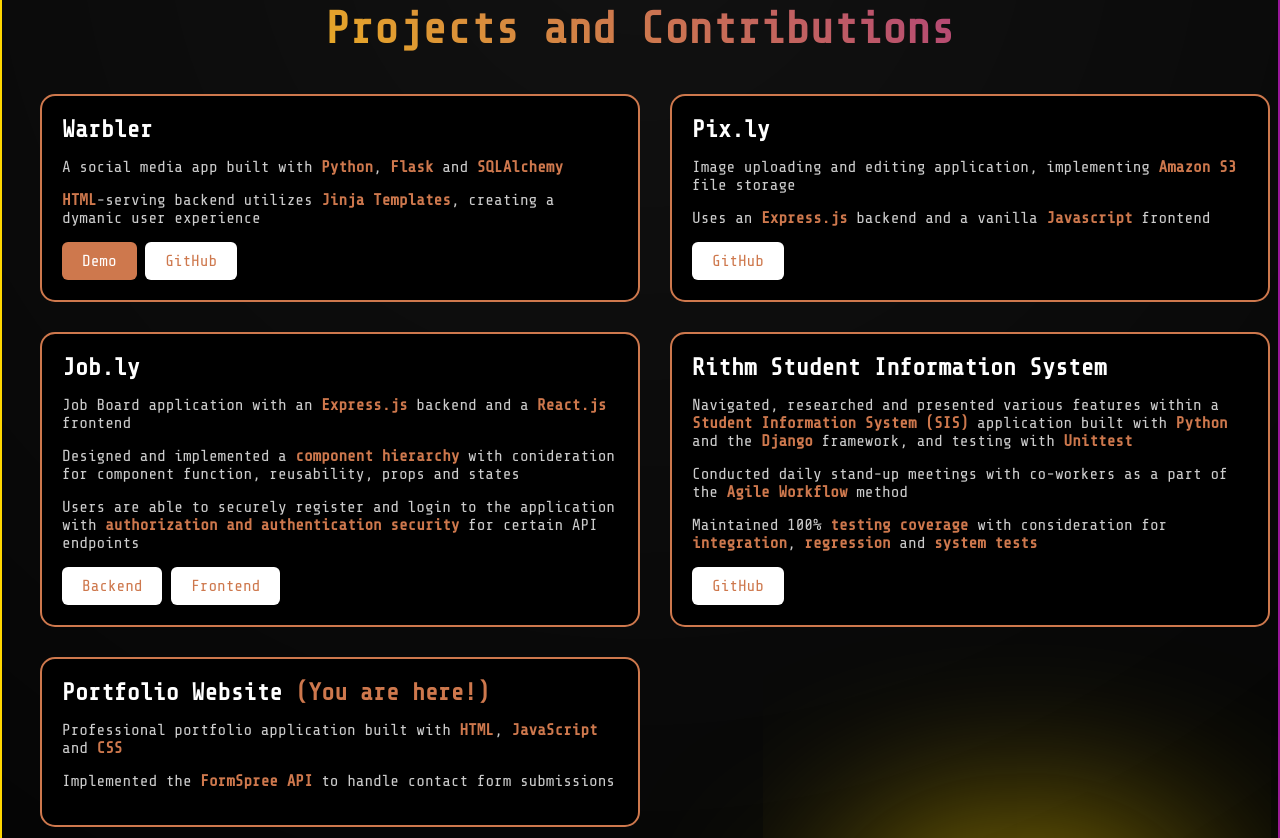
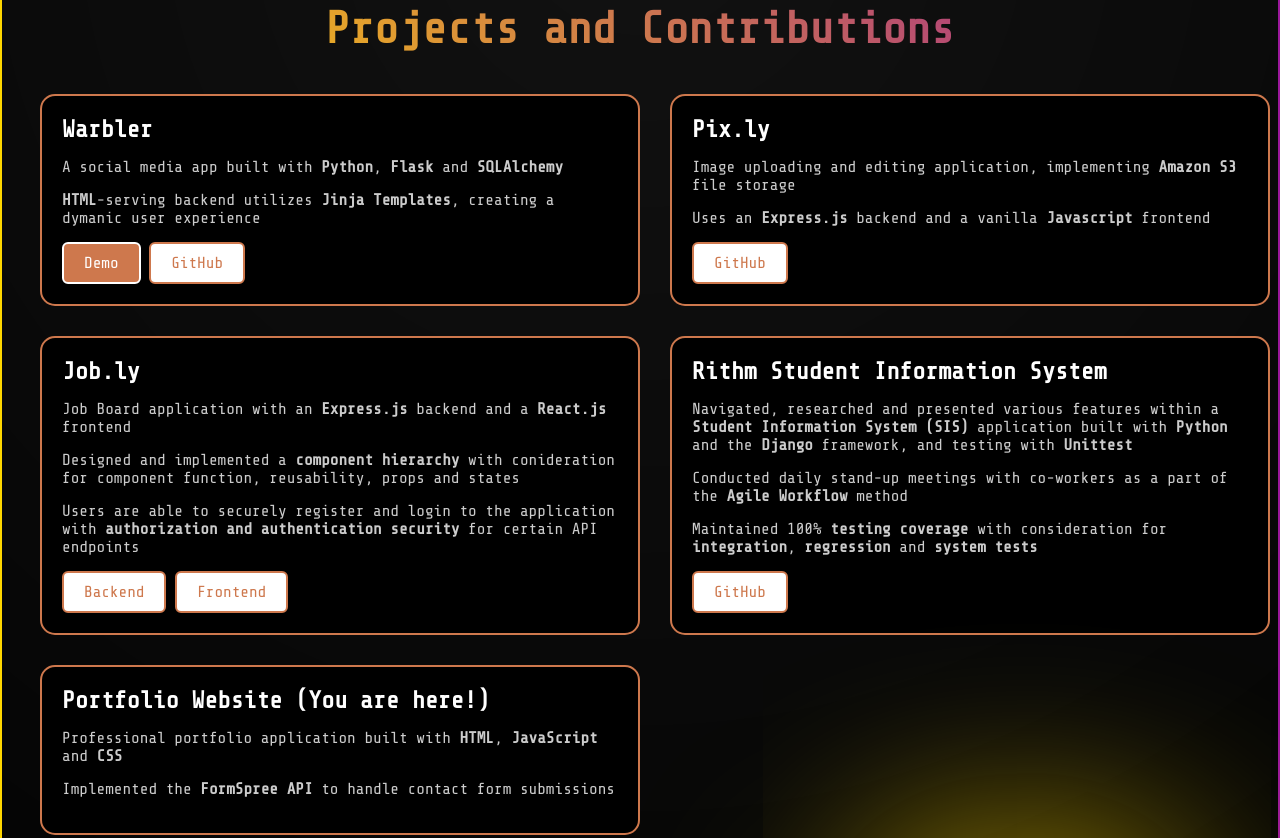
Before and after one commit to jacobrashid404/personal-website, a website: page index.html in a window 1280 px wide. Shown: the part 1697-2535 px from the top of the page. Drawn offline with nearby package versions, Linux system fonts and the light colour scheme.

Commit message:
project section styling

```diff
--- a/styles.css
+++ b/styles.css
@@ -449,9 +449,13 @@
   margin-bottom: 15px;
 }
 
-.project b {
-  transition: all 0.3s ease-in-out;
+.project a {
+  transition: all 0.5s ease-in-out;
   color: rgb(206, 120, 77);
+}
+
+.project a:hover {
+  border-radius: 10px;
 }
 
 .project .btn-demo {
@@ -459,9 +463,9 @@
   padding: 10px 20px;
   color: #fff;
   background: rgb(206, 120, 77);
+  border: 2px solid white;
   text-decoration: none;
   border-radius: 6px;
-  transition: all 0.3s ease;
 }
 
 .project .btn-git {
@@ -471,7 +475,7 @@
   background: white;
   text-decoration: none;
   border-radius: 6px;
-  transition: all 0.3s ease;
+  border: 2px solid rgb(206, 120, 77);
 }
 
 .project .btn-demo:hover {
```
